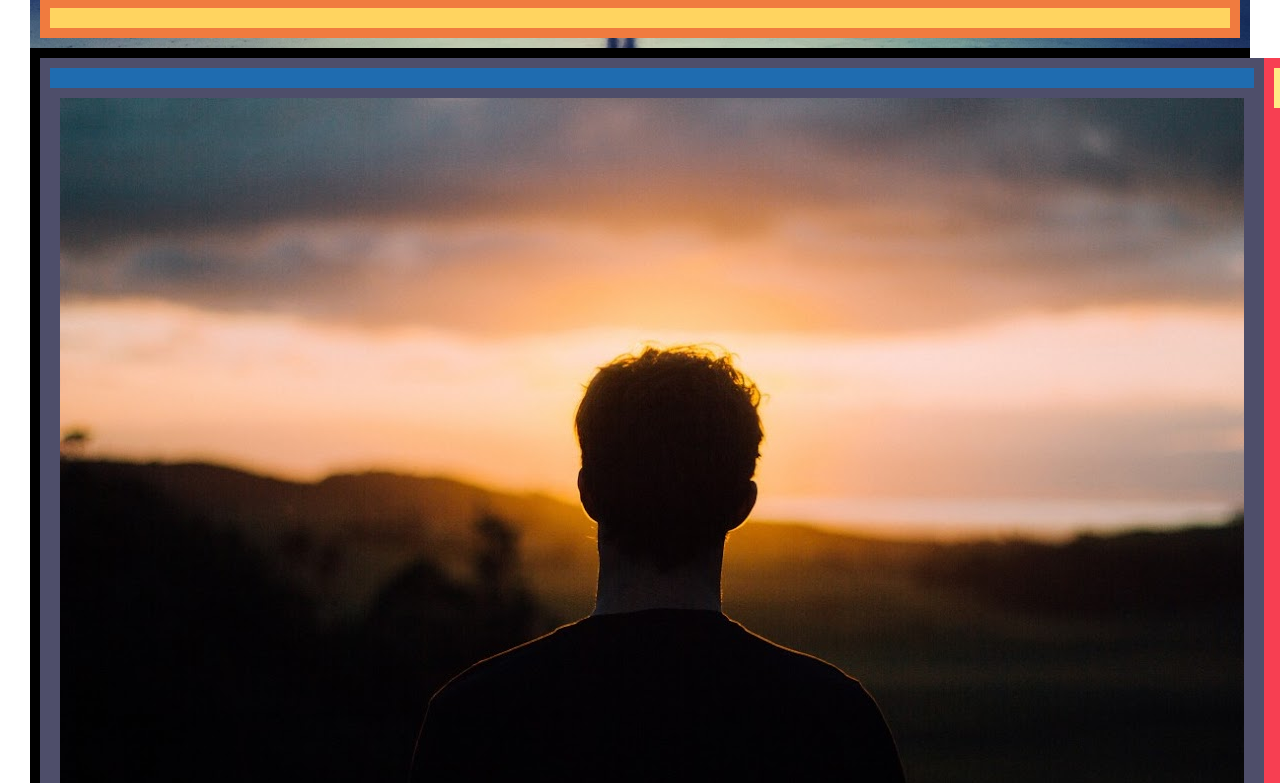
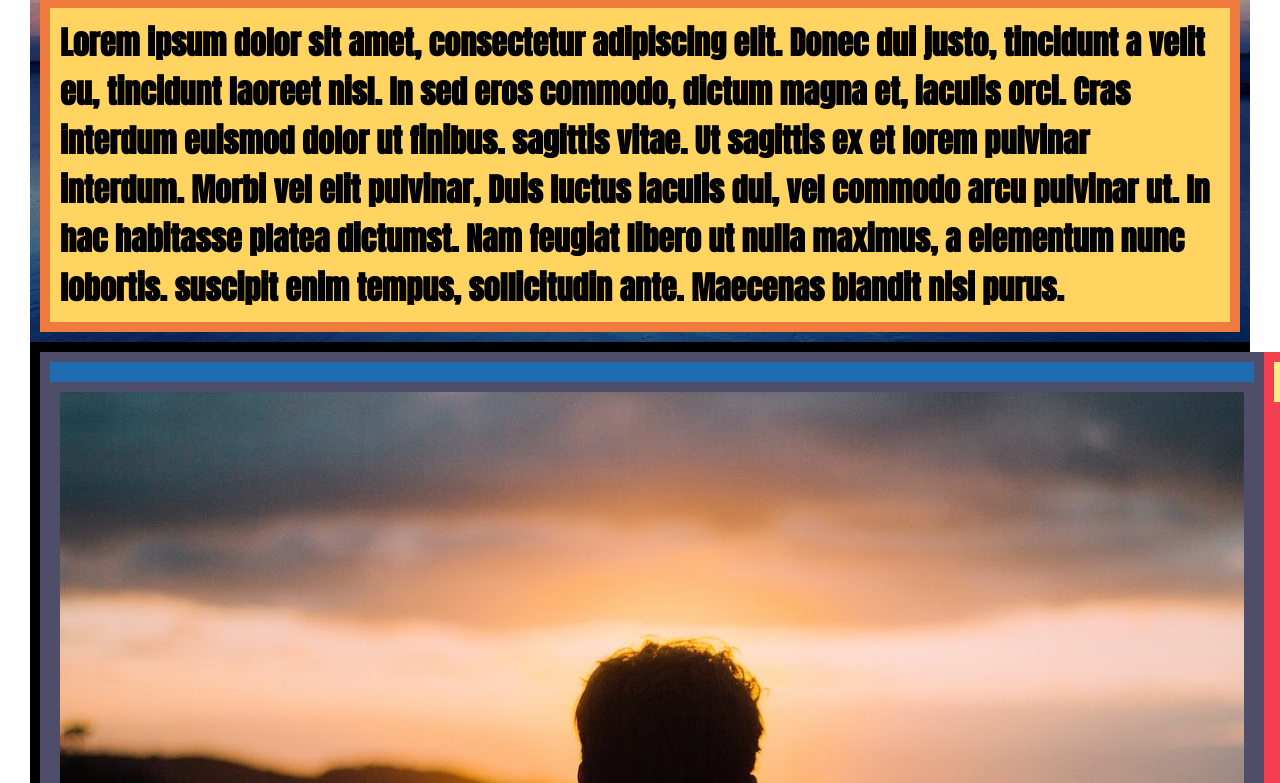
Before and after one commit to MisaelC2003/MiPaginaFlexBox, a plain HTML site: page index.html in a window 1280 px wide. Shown: the part 126-909 px from the top of the page. Drawn offline with Linux system fonts and the light colour scheme.

Commit message:
Update index.html

```diff
--- a/index.html
+++ b/index.html
@@ -40,7 +40,13 @@
         </div>
 
         <div class="texto-principal">
-          <h1></h1>
+          <h1>Lorem ipsum dolor sit amet, consectetur adipiscing elit.
+		  Donec dui justo, tincidunt a velit eu, tincidunt laoreet nisl.
+		  In sed eros commodo, dictum magna et, iaculis orci. Cras interdum euismod dolor ut finibus.
+		  sagittis vitae. Ut sagittis ex et lorem pulvinar interdum. Morbi vel elit pulvinar,
+		  Duis luctus iaculis dui, vel commodo arcu pulvinar ut. In hac habitasse platea dictumst.
+		  Nam feugiat libero ut nulla maximus, a elementum nunc lobortis.
+		  suscipit enim tempus, sollicitudin ante. Maecenas blandit nisi purus.</h1>
         </div>
       </header>
 
```
